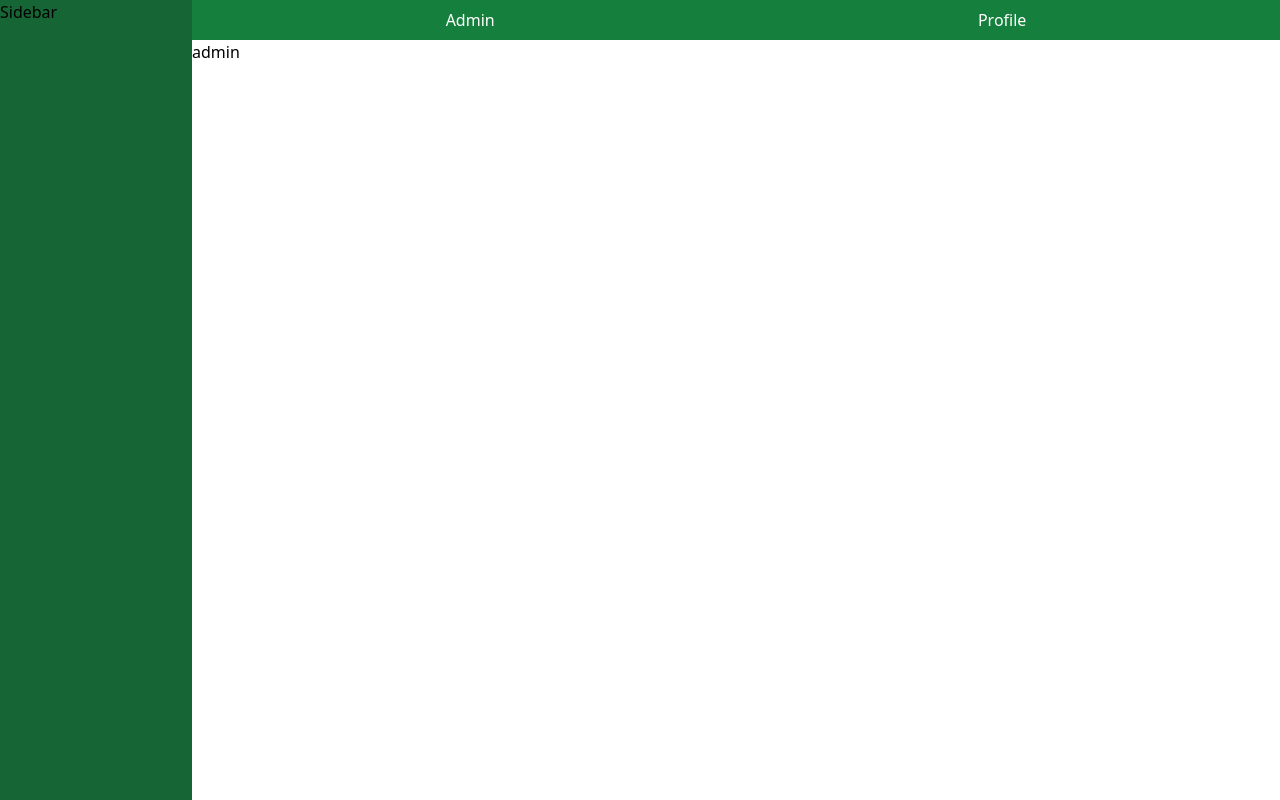
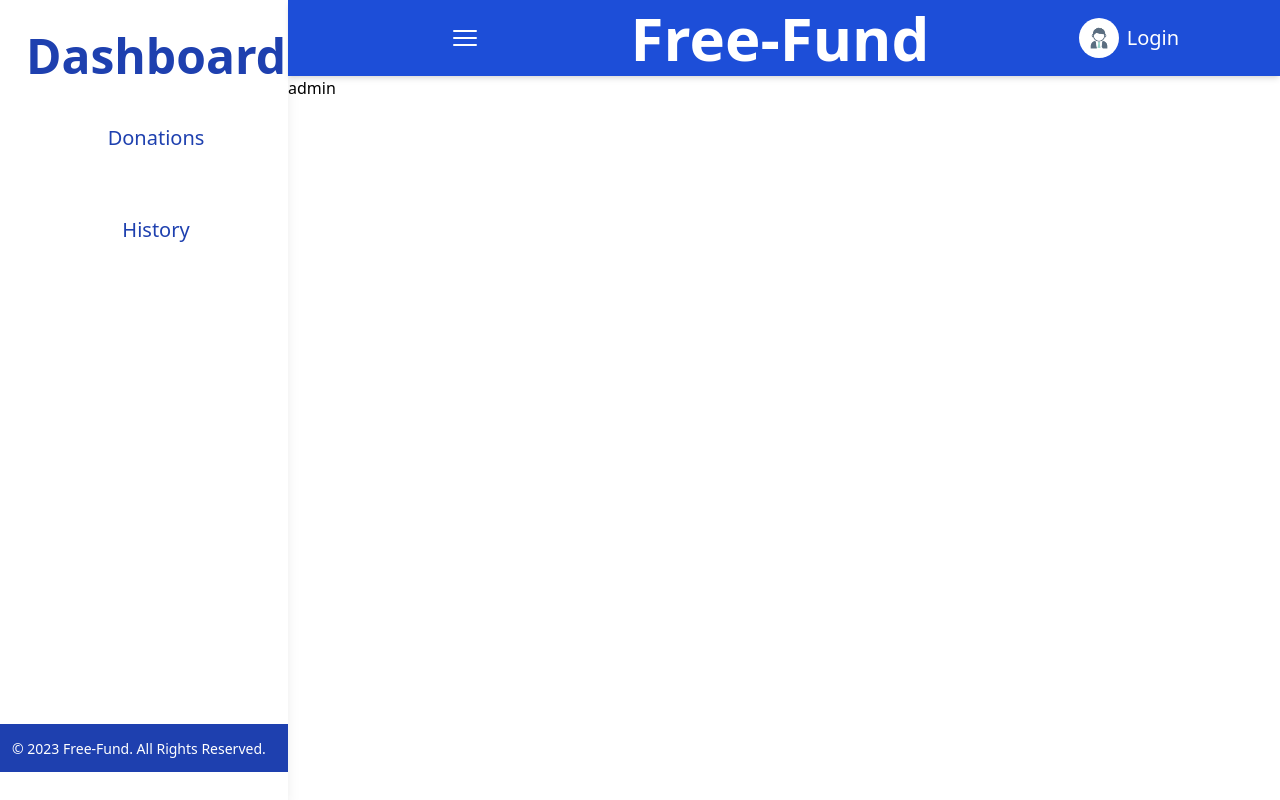
Before and after one commit to riteshreg/freefund, a Next.js app: page /admin in a window 1280 px wide. Built offline with nearby package versions, Linux system fonts and the light colour scheme.

Commit message:
dipak commit

```diff
--- a/app/(protected)/layout.tsx
+++ b/app/(protected)/layout.tsx
@@ -1,29 +1,33 @@
-import AdminNavbar from '@/components/AdminNavbar'
-import '../globals.css'
-import AdminSidebar from '@/components/AdminSidebar'
+import AdminNavbar from "@/components/AdminNavbar";
+import "../globals.css";
+import AdminSidebar from "@/components/AdminSidebar";
+import AdminContextProviders from "@/libs/AdminContext";
+
 export const metadata = {
-  title: 'Next.js',
-  description: 'Generated by Next.js',
-}
+  title: "Next.js",
+  description: "Generated by Next.js",
+};
 
 export default function RootLayout({
   children,
 }: {
-  children: React.ReactNode
+  children: React.ReactNode;
 }) {
   return (
     <html lang="en">
       <body>
-        <div className='flex'>
-          <div className='w-[15%]'>
-          <AdminSidebar/>
+        <AdminContextProviders>
+          <div className="lg:flex">
+            <div className="lg:w-fit w-full">
+              <AdminSidebar />
+            </div>
+            <div className="lg:flex-grow ">
+              <AdminNavbar />
+              {children}
+            </div>
           </div>
-          <div className='flex-grow'>
-        <AdminNavbar/>
-        {children}
-          </div>
-        </div>
-        </body>
+        </AdminContextProviders>
+      </body>
     </html>
-  )
+  );
 }
--- a/components/AdminNavbar.tsx
+++ b/components/AdminNavbar.tsx
@@ -1,8 +1,34 @@
-export default function AdminNavbar(){
-    return(
-        <div className="flex text-white justify-around bg-green-700 px-3 py-2">
-            <h1>Admin</h1>
-            <h1>Profile</h1>
-        </div>
-    )
+"use client";
+
+import { useContext } from "react";
+import { AdminLayoutContext } from "@/libs/AdminContext";
+import { AdminContextTypes } from "@/libs/AdminContext";
+import { Bars3Icon } from "@heroicons/react/24/solid";
+import Image from "next/image";
+export default function AdminNavbar() {
+  const { setIsOpen } = useContext(AdminLayoutContext) as AdminContextTypes;
+  const { isOpen } = useContext(AdminLayoutContext) as AdminContextTypes;
+  return (
+    <div className="flex min-w-full items-center justify-evenly shadow-md  bg-blue-700 px-3 py-2 ">
+      <button
+        onClick={() => {
+          setIsOpen((prevState) => !prevState);
+        }}
+      >
+        <Bars3Icon className="w-8 text-white " />
+      </button>
+      <div>
+        <h1 className="text-6xl text-white font-bold">Free-Fund</h1>
+      </div>
+      <div className="flex items-center gap-2 h-10 w-10 bg-white rounded-full ">
+        <Image
+          src="/images/avatar.png"
+          alt="user-pic"
+          height={1000}
+          width={1000}
+        />
+        <h3 className="text-xl text-white font-light">Login</h3>
+      </div>
+    </div>
+  );
 }
--- a/components/AdminSidebar.tsx
+++ b/components/AdminSidebar.tsx
@@ -1,8 +1,43 @@
-export default function AdminSidebar(){
-    return(
-        <div className="h-screen bg-green-800">
-            <h1>Sidebar</h1>
-
-        </div>
-    )
+"use client";
+import { AdminLayoutContext } from "@/libs/AdminContext";
+import { useContext } from "react";
+import { AdminContextTypes } from "@/libs/AdminContext";
+import Link from "next/link";
+import { Bars3Icon } from "@heroicons/react/24/solid";
+export default function AdminSidebar() {
+  const { isOpen } = useContext(AdminLayoutContext) as AdminContextTypes;
+  const { setIsOpen } = useContext(AdminLayoutContext) as AdminContextTypes;
+  return (
+    <div className="">
+      {isOpen && (
+        <>
+          <div className=" lg:h-screen h-full lg:w-72 w-full  lg:shadow-lg text-white  ">
+            <div className="flex flex-col w-full lg:mx-3 gap-6 lg:py-8 text-blue-800 md:justify-center md:items-center md:my-auto ">
+              <div className="flex gap-2">
+                <h1 className="font-bold  text-5xl">
+                  <Link href="/admin">Dashboard</Link>{" "}
+                </h1>{" "}
+              </div>
+              <Link href="/donation">
+                <div className=" text-xl font-light p-5 hover:bg-blue-800 hover:text-white rounded-lg">
+                  Donations
+                </div>
+              </Link>
+              <Link href="/history">
+                <div className="text-xl font-light p-5 hover:bg-blue-800 hover:text-white  rounded-lg">
+                  History
+                </div>
+              </Link>
+            </div>
+            <footer className="absolute bottom-7 p-3 text-white bg-blue-800  w-72 h-12">
+              <span className="text-sm sm:text-center">
+                © 2023 <a href="https://flowbite.com/">Free-Fund</a>. All Rights
+                Reserved.
+              </span>
+            </footer>
+          </div>
+        </>
+      )}
+    </div>
+  );
 }
--- /dev/null
+++ b/libs/AdminContext.tsx
@@ -0,0 +1,23 @@
+"use client";
+import { createContext, useState } from "react";
+
+export interface AdminContextTypes {
+  isOpen: boolean;
+  setIsOpen: React.Dispatch<React.SetStateAction<boolean>>;
+}
+
+export const AdminLayoutContext = createContext<AdminContextTypes | null>(null);
+
+export default function AdminContextProviders({
+  children,
+}: {
+  children: React.ReactNode;
+}) {
+  const [isOpen, setIsOpen] = useState(true);
+
+  return (
+    <AdminLayoutContext.Provider value={{ isOpen, setIsOpen }}>
+      {children}
+    </AdminLayoutContext.Provider>
+  );
+}
```
Also changed, not shown: libs/LayoutContext.tsx (deleted, +0 -19 lines), public/images/avatar.jpg (added), public/images/avatar.png (added).
